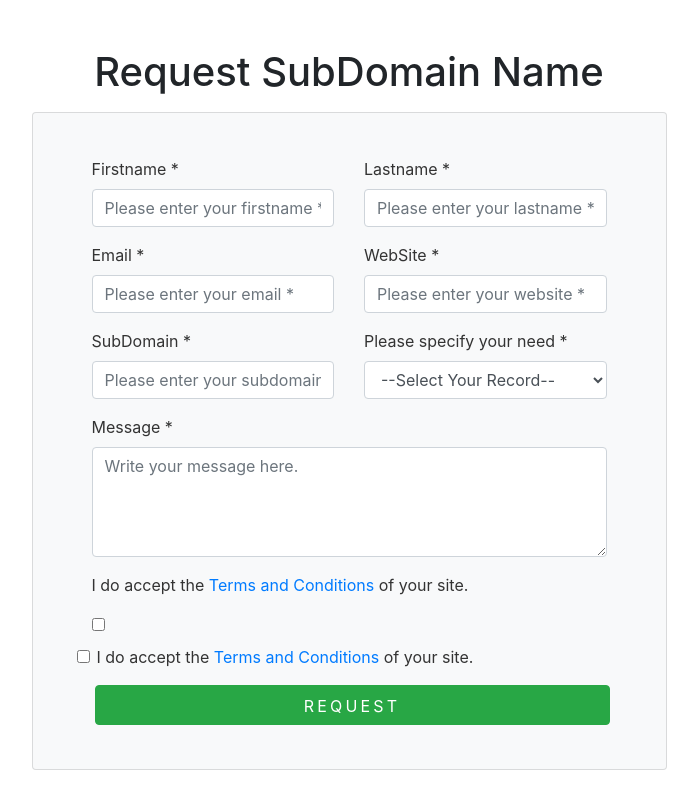
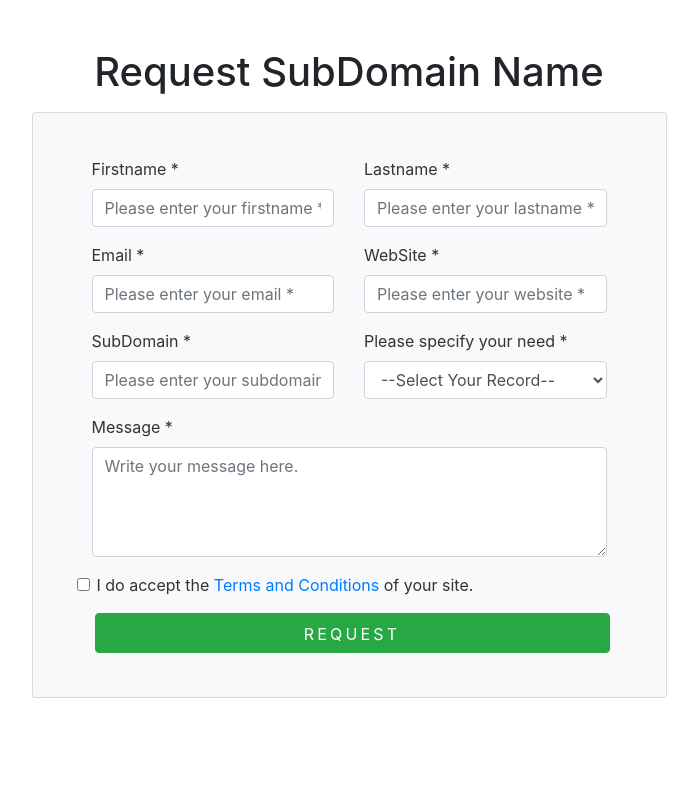
Before and after one commit to app-oszkar/new, a Jekyll site: the page built from _pages/test.md, in a window 1280 px wide. Shown: the top 809 px of the page, without its empty margins (291-989 px from the left). Built offline with Jekyll 4.4.1, drawn with Linux system fonts in a browser that asks for light colours; nearby versions of some CDN libraries.

Commit message:
Update subdomain.html

```diff
--- a/_includes/subdomain.html
+++ b/_includes/subdomain.html
@@ -53,11 +53,6 @@
                                  <input name="options[domain]" type="hidden" value="devto.ml">
 
 
-                                 <label class="container"><p>I do accept the <a href="#" class="text">Terms and Conditions</a> of your site.</p>
-						  	<input type="checkbox" name="checkbox">
-						  	<span class="checkmark"></span>
-						</label>
-
 
 
 
```
